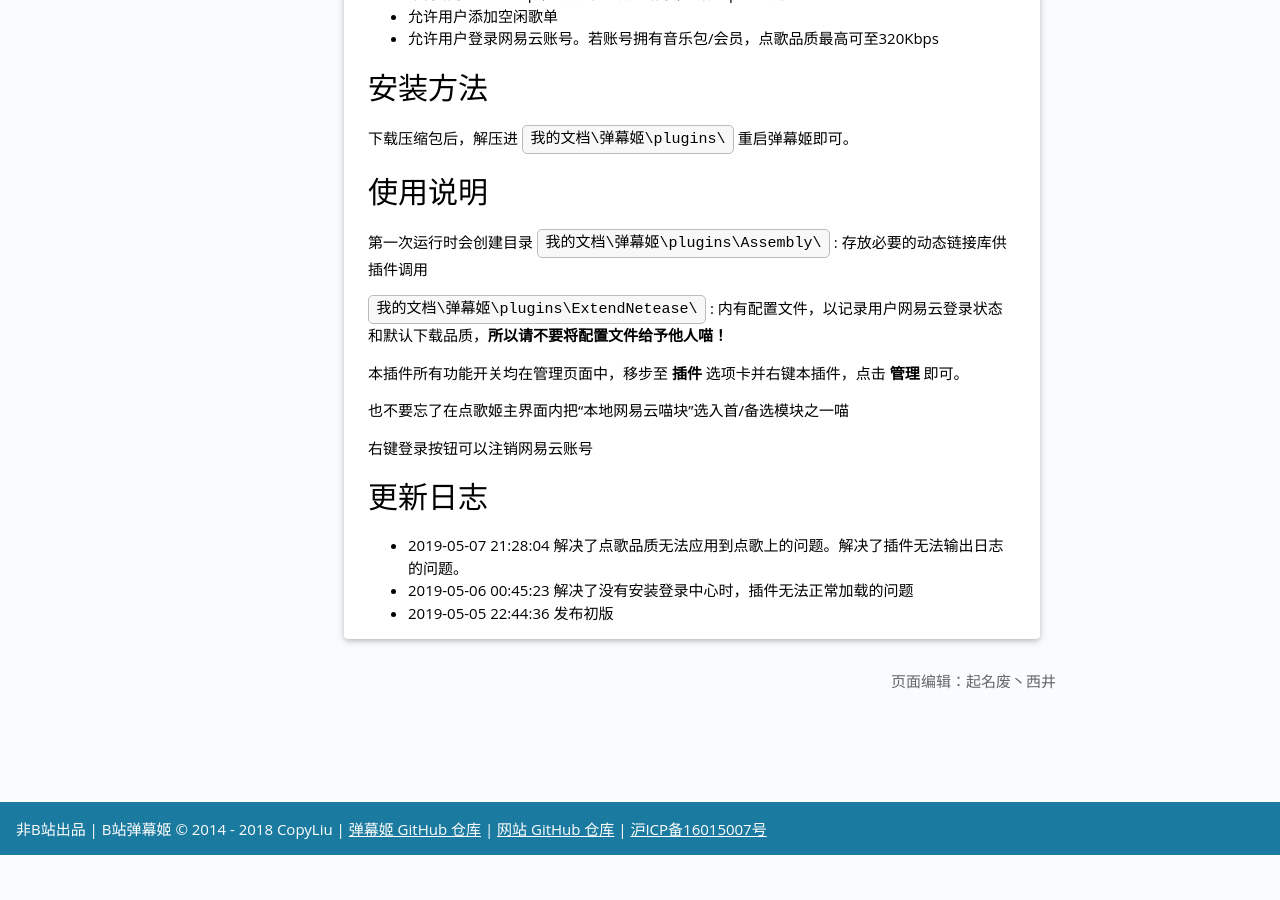
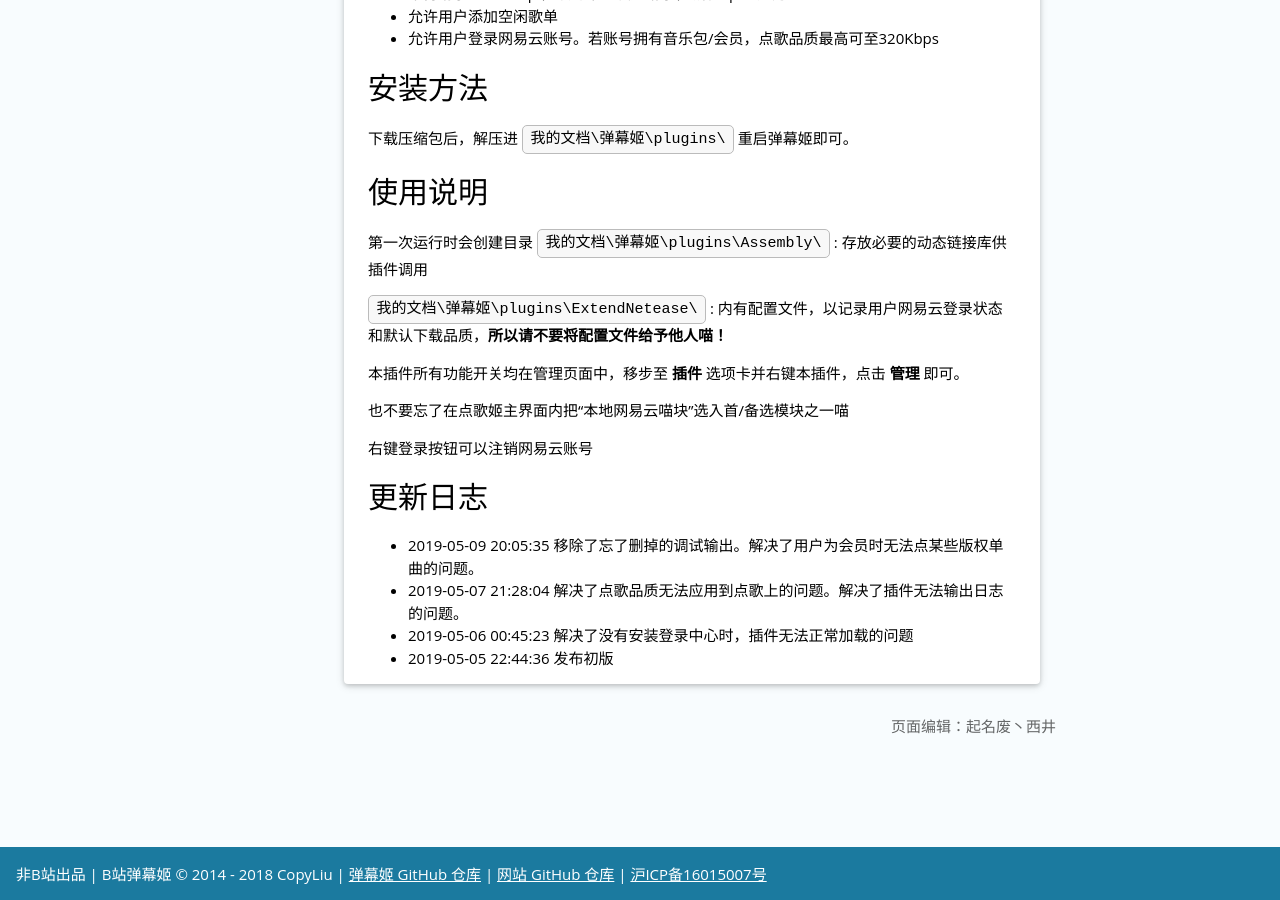
Before and after one commit to Bililive/www.danmuji.org, a Jekyll site: the page built from _plugin/ExtendNetease_DGJModule.md, in a window 1280 px wide and 900 px high, scrolled down 1131 px. Built offline with Jekyll 4.4.1, drawn with Linux system fonts in a browser that asks for light colours; before the commit the page ends 1986 px from its top, so only the background shows below that; some of the changed text lies outside the part shown.

Commit message:
更新本地网易云喵块插件至1.0.3
移除了忘了删掉的调试输出。解决了用户为会员时无法点某些版权单曲的问题。

```diff
--- a/_plugin/ExtendNetease_DGJModule.md
+++ b/_plugin/ExtendNetease_DGJModule.md
@@ -5,10 +5,10 @@ auther: 起名废丶西井
 plugin_author: 起名废丶西井
 plugin_name: 本地网易云喵块
 plugin_desc: 可以添加歌单和登录以享受高品质音乐喵
-plugin_version: 1.0.2
-plugin_update_datetime: 2019-05-07 21:28:04 +0800
+plugin_version: 1.0.3
+plugin_update_datetime: 2019-05-09 20:05:35 +0800
 plugin_update_desc: |-
-  解决了点歌品质无法应用到点歌上的问题。解决了插件无法输出日志的问题。
+  移除了忘了删掉的调试输出。解决了用户为会员时无法点某些版权单曲的问题。
 plugin_dllink: /resource/ExtendNetease_DGJModule/ExtendNetease_DGJModule.zip
 plugin_dlnote: 只在弹幕姬官网提供下载,请勿转载
 ---
@@ -51,6 +51,7 @@ plugin_dlnote: 只在弹幕姬官网提供下载,请勿转载
 
 更新日志
 ---
+- 2019-05-09 20:05:35 移除了忘了删掉的调试输出。解决了用户为会员时无法点某些版权单曲的问题。
 - 2019-05-07 21:28:04 解决了点歌品质无法应用到点歌上的问题。解决了插件无法输出日志的问题。
 - 2019-05-06 00:45:23 解决了没有安装登录中心时，插件无法正常加载的问题
 - 2019-05-05 22:44:36 发布初版
```
Also changed, not shown: 1 other file.
